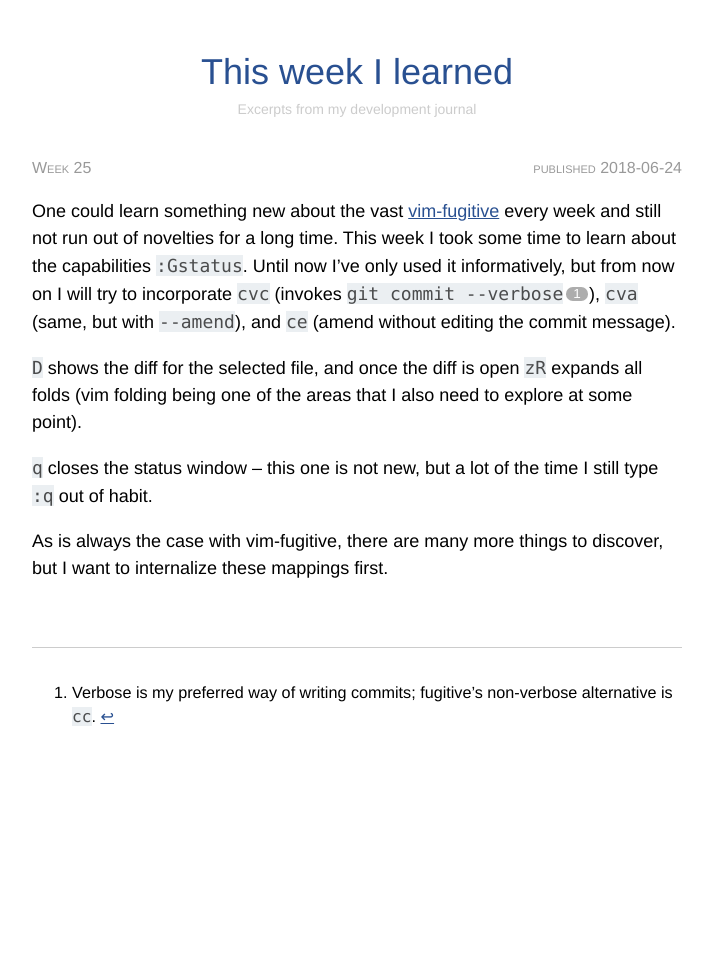
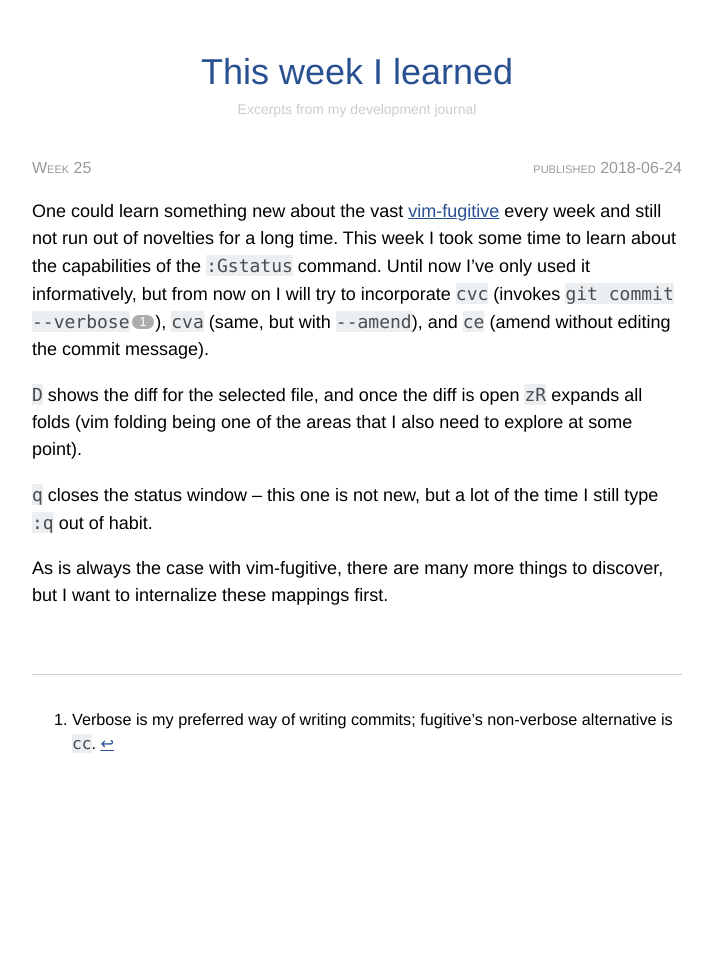
Before and after one commit to mfilej/mfilej.github.io, a Jekyll site: the page built from _posts/2018-06-24-week-25.md, in a window 1280 px wide. Shown: the whole page, without its empty margins (283-994 px from the left). Built offline with Jekyll 4.4.1, drawn with Linux system fonts in a browser that asks for light colours; nearby versions of some CDN libraries; comment, search, counter and statistics services are not loaded; before the commit the page ends 946 px from its top, so only the background shows below that.

```diff
--- a/_posts/2018-06-24-week-25.md
+++ b/_posts/2018-06-24-week-25.md
@@ -7,10 +7,10 @@
 
 One could learn something new about the vast [vim-fugitive][] every week and
 still not run out of novelties for a long time. This week I took some time to
-learn about the capabilities `:Gstatus`. Until now I've only used it
-informatively, but from now on I will try to incorporate `cvc` (invokes `git
-commit --verbose`[^1]), `cva` (same, but with `--amend`), and `ce`
-(amend without editing the commit message).
+learn about the capabilities of the `:Gstatus` command. Until now I've only
+used it informatively, but from now on I will try to incorporate `cvc`
+(invokes `git commit --verbose`[^1]), `cva` (same, but with `--amend`), and
+`ce` (amend without editing the commit message).
 
 `D` shows the diff for the selected file, and once the diff is open `zR`
 expands all folds (vim folding being one of the areas that I also need to
```
Also changed, not shown: _posts/2018-06-17-week-24.md (+1 -1 lines), _posts/2018-07-01-week-26.md (+5 -4 lines).
